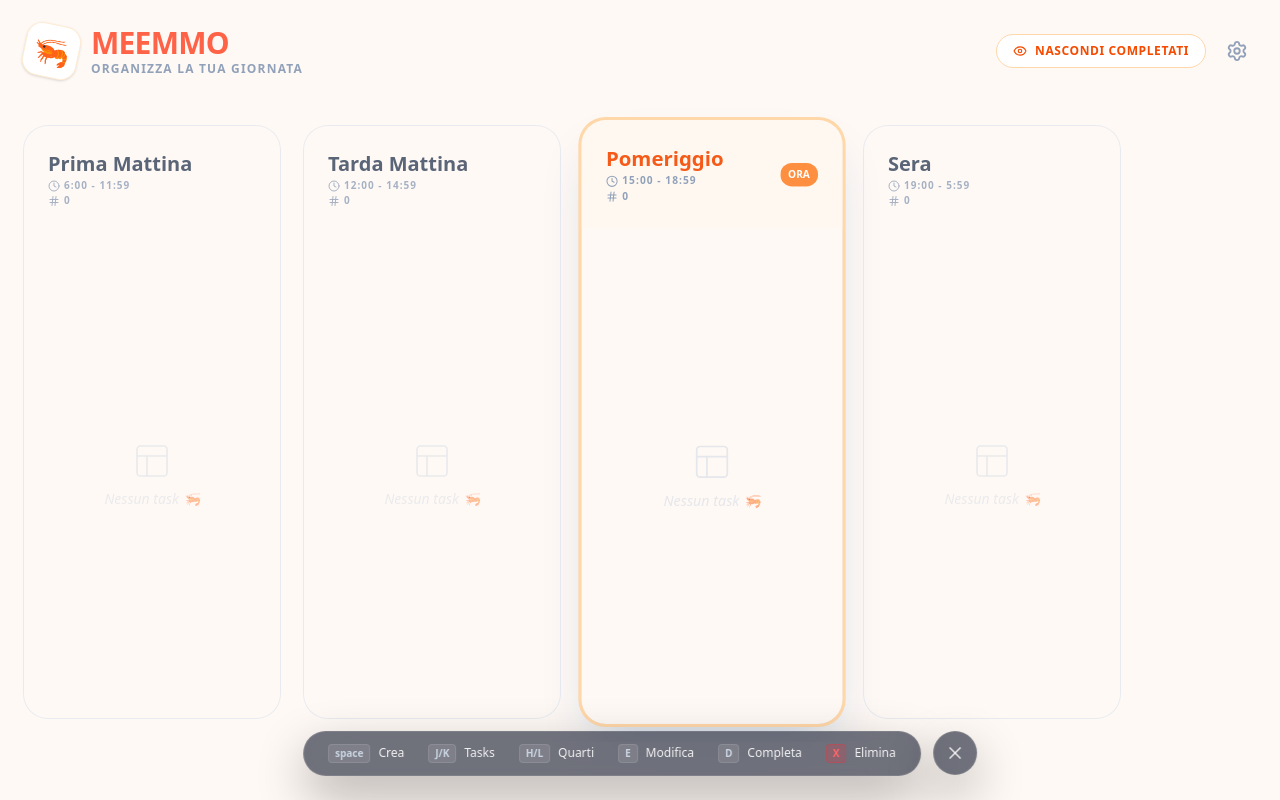
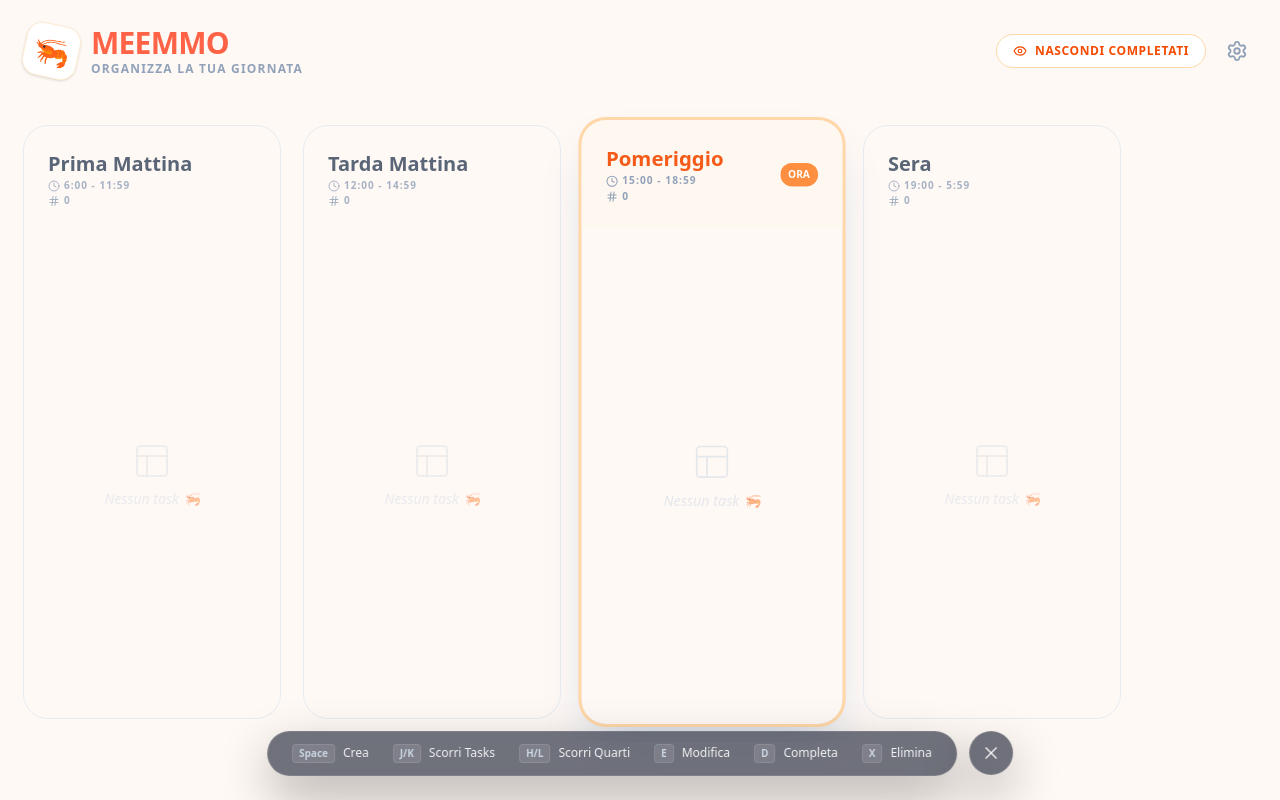
Before and after one commit to meemmo-app/meemmo-app.github.io, a React (Vite) app: page / in a window 1280 px wide. Built offline with nearby package versions, Linux system fonts and the light colour scheme.

Commit message:
extract glass base design and improve footer code separation

```diff
--- a/src/components/ConfirmModal.jsx
+++ b/src/components/ConfirmModal.jsx
@@ -1,5 +1,6 @@
 import React from "react";
 import { AlertTriangle } from "lucide-react";
+import { GLASSBASE } from "../constants/styles";
 
 export const ConfirmModal = ({
   title,
@@ -11,8 +12,8 @@ export const ConfirmModal = ({
 }) => {
   return (
     <div
-      className="p-8 relative bg-slate-900/60 backdrop-blur-3xl -webkit-backdrop-blur-3xl border border-white/10 rounded-3xl shadow-[0_20px_50px_rgba(0,0,0,0.3)]
-                       transition-all duration-500 cubic-bezier(0.4, 0, 0.2, 1)"
+      className={`
+        ${GLASSBASE} rounded-3xl p-8 relative`}
     >
       <div className="flex flex-col items-center text-center space-y-4">
         {/* Icona di Avviso */}
--- a/src/components/FooterNav.jsx
+++ b/src/components/FooterNav.jsx
@@ -1,5 +1,22 @@
-import React, { useState, useEffect } from "react";
+import { useState, useEffect } from "react";
 import { Keyboard, X } from "lucide-react";
+import { GLASSBASE } from "../constants/styles";
+
+const FooterItem = ({ keys, description, onHover, onClick }) => {
+  return (
+    <div
+      className={`flex gap-2 items-center
+      ${onHover ? "cursor-pointer hover:text-white hover:scale-105 transition-all" : ""}
+      `}
+      onClick={onClick}
+    >
+      <span className="bg-white/10 px-1.5 py-0.5 rounded text-[10px] font-black text-slate-300 border border-white/10">
+        {keys}
+      </span>
+      {description}
+    </div>
+  );
+};
 
 export const FooterNav = ({ isModalOpen, setIsModalOpen, isSettingsOpen }) => {
   const [isOpen, setIsOpen] = useState(true);
@@ -17,12 +34,6 @@ export const FooterNav = ({ isModalOpen, setIsModalOpen, isSettingsOpen }) => {
     }
   });
 
-  // Stile base del vetro scuro
-  const glassBase = `
-    bg-slate-900/60 backdrop-blur-xl -webkit-backdrop-blur-xl
-    border border-white/10 shadow-[0_20px_50px_rgba(0,0,0,0.3)]
-  `;
-
   return (
     <div
       className={`fixed bottom-6 left-1/2 -translate-x-1/2 z-50 flex items-center gap-3 ${isModalOpen || isSettingsOpen ? "hidden" : ""}`}
@@ -30,7 +41,7 @@ export const FooterNav = ({ isModalOpen, setIsModalOpen, isSettingsOpen }) => {
       {/* Container Principale con Transizione Fluida */}
       <div
         className={`
-        ${glassBase}
+        ${GLASSBASE}
         flex items-center overflow-hidden transition-all duration-500 cubic-bezier(0.4, 0, 0.2, 1)
         ${
           isOpen
@@ -40,45 +51,17 @@ export const FooterNav = ({ isModalOpen, setIsModalOpen, isSettingsOpen }) => {
       `}
       >
         <div className="flex gap-6 items-center whitespace-nowrap text-white/90 text-xs font-medium">
-          <div
-            className="flex gap-2 items-center cursor-pointer hover:text-white hover:scale-105 transition-all"
+          <FooterItem
+            keys={"Space"}
+            description={"Crea"}
+            onHover={true}
             onClick={() => setIsModalOpen(true)}
-          >
-            <span className="bg-white/10 px-1.5 py-0.5 rounded text-[10px] font-black text-slate-300 border border-white/10">
-              space
-            </span>
-            Crea
-          </div>
-          <div className="flex gap-2 items-center">
-            <span className="bg-white/10 px-1.5 py-0.5 rounded text-[10px] font-black text-slate-300 border border-white/10">
-              J/K
-            </span>
-            Tasks
-          </div>
-          <div className="flex gap-2 items-center">
-            <span className="bg-white/10 px-1.5 py-0.5 rounded text-[10px] font-black text-slate-300 border border-white/10">
-              H/L
-            </span>
-            Quarti
-          </div>
-          <div className="flex gap-2 items-center">
-            <span className="bg-white/10 px-1.5 py-0.5 rounded text-[10px] font-black text-slate-300 border border-white/10">
-              E
-            </span>
-            Modifica
-          </div>
-          <div className="flex gap-2 items-center">
-            <span className="bg-white/10 px-1.5 py-0.5 rounded text-[10px] font-black text-slate-300 border border-white/10">
-              D
-            </span>
-            Completa
-          </div>
-          <div className="flex gap-2 items-center">
-            <span className="bg-red-500/20 px-1.5 py-0.5 rounded text-[10px] font-black text-red-400 border border-red-500/30">
-              X
-            </span>
-            Elimina
-          </div>
+          ></FooterItem>
+          <FooterItem keys={"J/K"} description={"Scorri Tasks"}></FooterItem>
+          <FooterItem keys={"H/L"} description={"Scorri Quarti"}></FooterItem>
+          <FooterItem keys={"E"} description={"Modifica"}></FooterItem>
+          <FooterItem keys={"D"} description={"Completa"}></FooterItem>
+          <FooterItem keys={"X"} description={"Elimina"}></FooterItem>
         </div>
       </div>
 
@@ -86,7 +69,7 @@ export const FooterNav = ({ isModalOpen, setIsModalOpen, isSettingsOpen }) => {
       <button
         onClick={() => setIsOpen(!isOpen)}
         className={`
-          ${glassBase}
+          ${GLASSBASE}
           rounded-full flex items-center justify-center
           cursor-pointer
           transition-all duration-300 hover:scale-105 active:scale-90
--- a/src/components/SettingsModal.jsx
+++ b/src/components/SettingsModal.jsx
@@ -1,5 +1,6 @@
 import React from "react";
 import { X, Plus, Trash2, Clock, Zap, ZapOff } from "lucide-react";
+import { GLASSBASE } from "../constants/styles";
 
 export const SettingsModal = ({
   sections,
@@ -36,8 +37,8 @@ export const SettingsModal = ({
 
   return (
     <div
-      className="p-8 max-h-[85vh] overflow-y-scroll overflow-x-hidden  bg-slate-900/60 backdrop-blur-3xl -webkit-backdrop-blur-3xl border border-white/10 rounded-3xl shadow-[0_20px_50px_rgba(0,0,0,0.3)]
-                     transition-all duration-500 cubic-bezier(0.4, 0, 0.2, 1)"
+      className={`
+              ${GLASSBASE} rounded-3xl p-8 max-h-[85vh] overflow-y-scroll overflow-x-hidden`}
     >
       {/* Header */}
       <div className="flex justify-between items-center mb-8">
--- a/src/components/TaskModal.jsx
+++ b/src/components/TaskModal.jsx
@@ -1,5 +1,6 @@
 import React from "react";
 import { X } from "lucide-react";
+import { GLASSBASE } from "../constants/styles";
 
 export const TaskModal = ({
   title,
@@ -26,11 +27,7 @@ export const TaskModal = ({
   };
 
   return (
-    <div
-      className="p-8 relative bg-slate-900/60 backdrop-blur-3xl -webkit-backdrop-blur-3xl border border-white/10 rounded-3xl shadow-[0_20px_50px_rgba(0,0,0,0.3)]
-                 transition-all duration-500 cubic-bezier(0.4, 0, 0.2, 1)"
-      onKeyDown={handleKeyDown}
-    >
+    <div className={`${GLASSBASE} rounded-3xl p-8`} onKeyDown={handleKeyDown}>
       {/* Badge Gambero Animato */}
       <div className="absolute z-50 -top-5 -left-5 text-6xl animate-[bounce_3s_ease-in-out_infinite] drop-shadow-2xl">
         🦐
--- /dev/null
+++ b/src/constants/styles.jsx
@@ -0,0 +1,5 @@
+// Stile base del vetro scuro
+export const GLASSBASE = `
+  bg-slate-900/60 backdrop-blur-xl -webkit-backdrop-blur-xl
+  border border-white/10 shadow-[0_20px_50px_rgba(0,0,0,0.3)]
+`;
```
